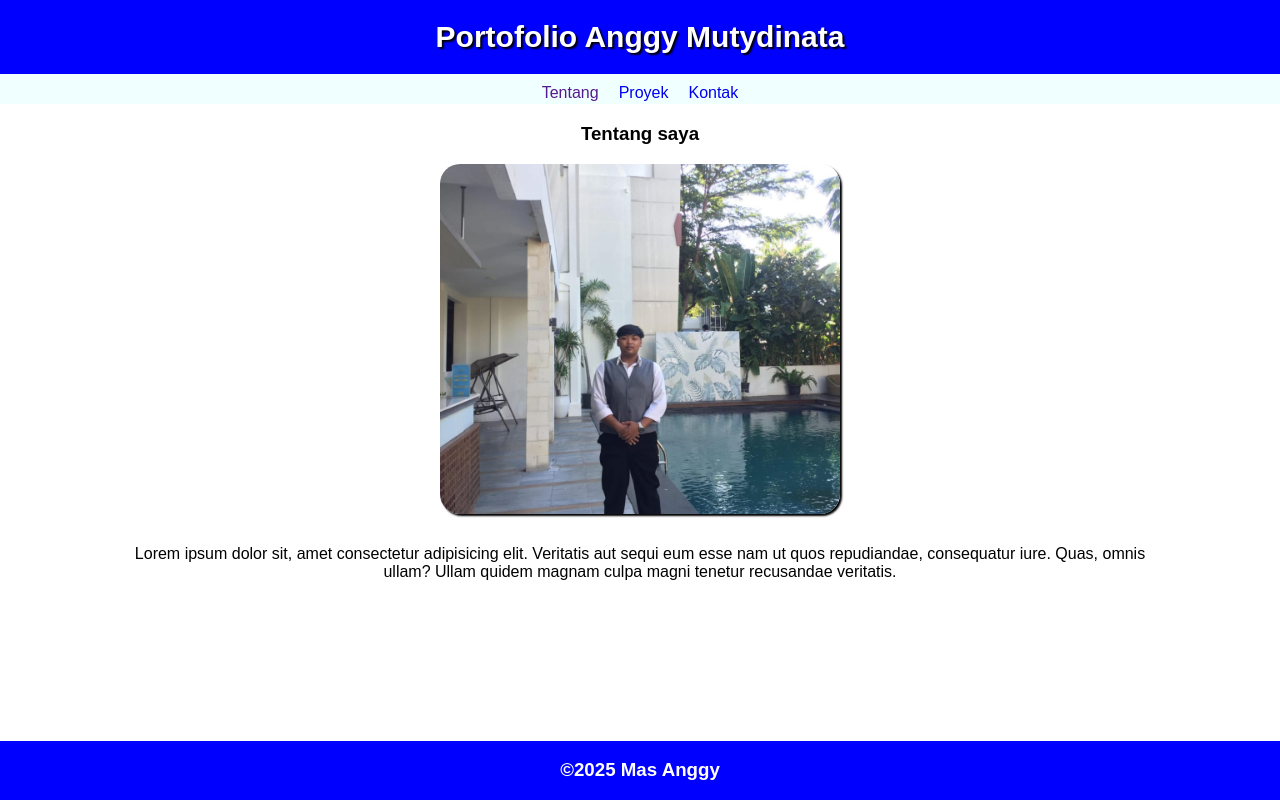
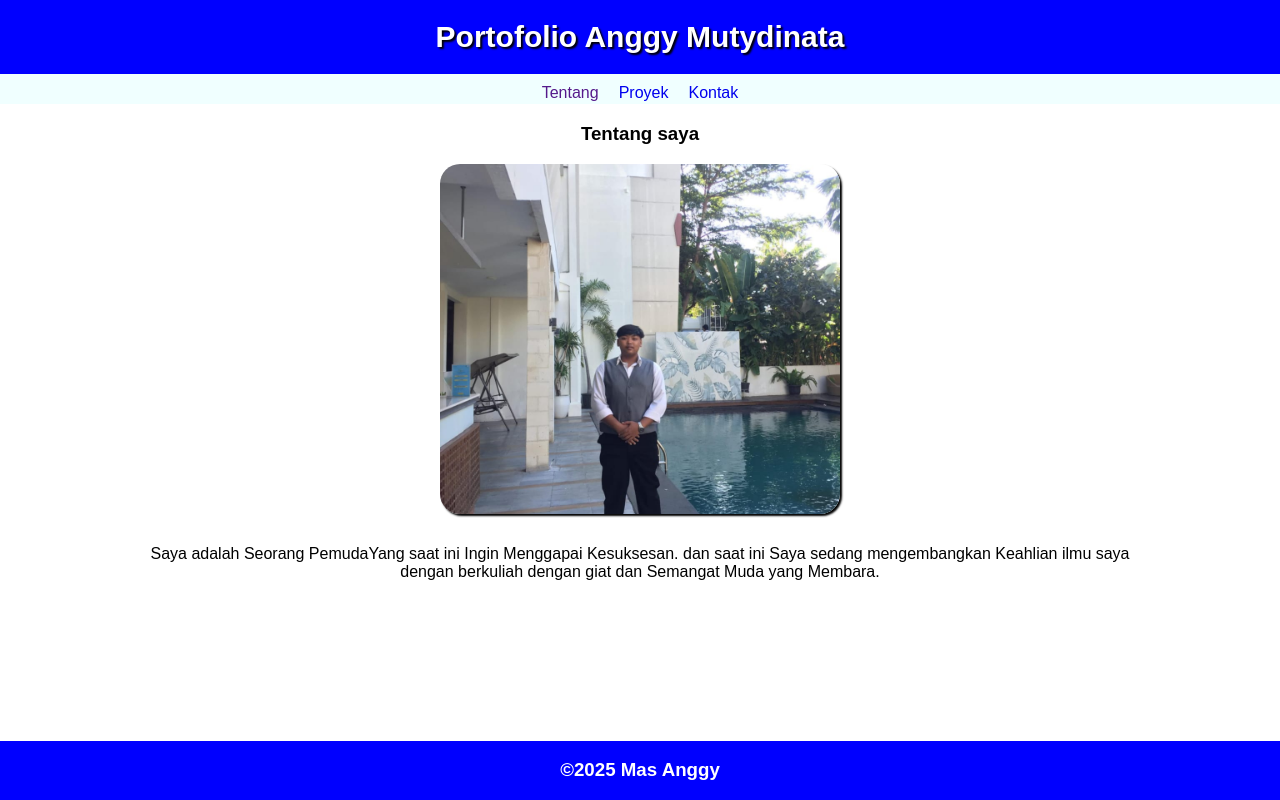
Before and after one commit to percobaanANGGY/percobaanANGGY.github.io, a plain HTML site: page index.html in a window 1280 px wide. Drawn offline with Linux system fonts and the light colour scheme.

Commit message:
Update index.html

```diff
--- a/index.html
+++ b/index.html
@@ -37,7 +37,7 @@
 
             <div class="paragraf-profile">
                 <p>
-                    Lorem ipsum dolor sit, amet consectetur adipisicing elit. Veritatis aut sequi eum esse nam ut quos repudiandae, consequatur iure. Quas, omnis ullam? Ullam quidem magnam culpa magni tenetur recusandae veritatis.
+                    Saya adalah Seorang PemudaYang saat ini Ingin Menggapai Kesuksesan. dan saat ini Saya sedang mengembangkan Keahlian ilmu saya dengan berkuliah dengan giat dan Semangat Muda yang Membara.
                 </p>
             </div>
         </div>
```
